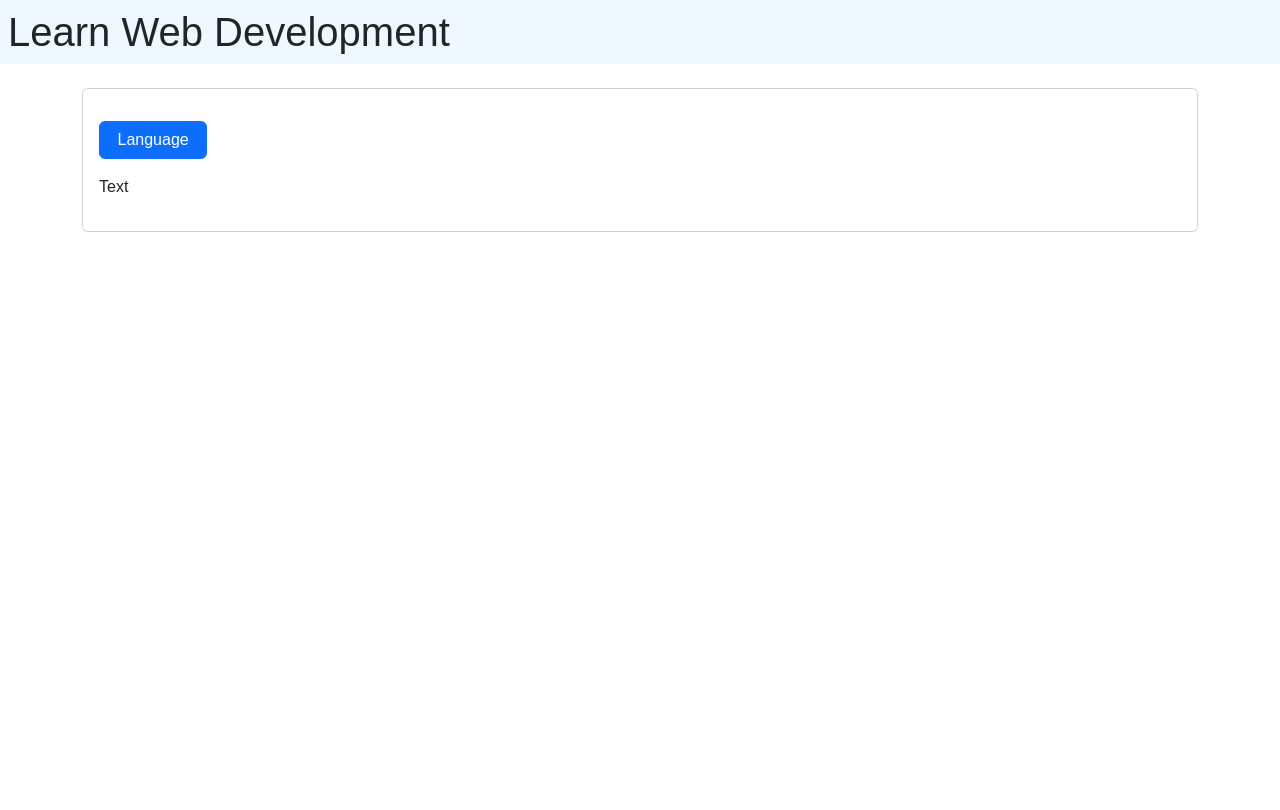
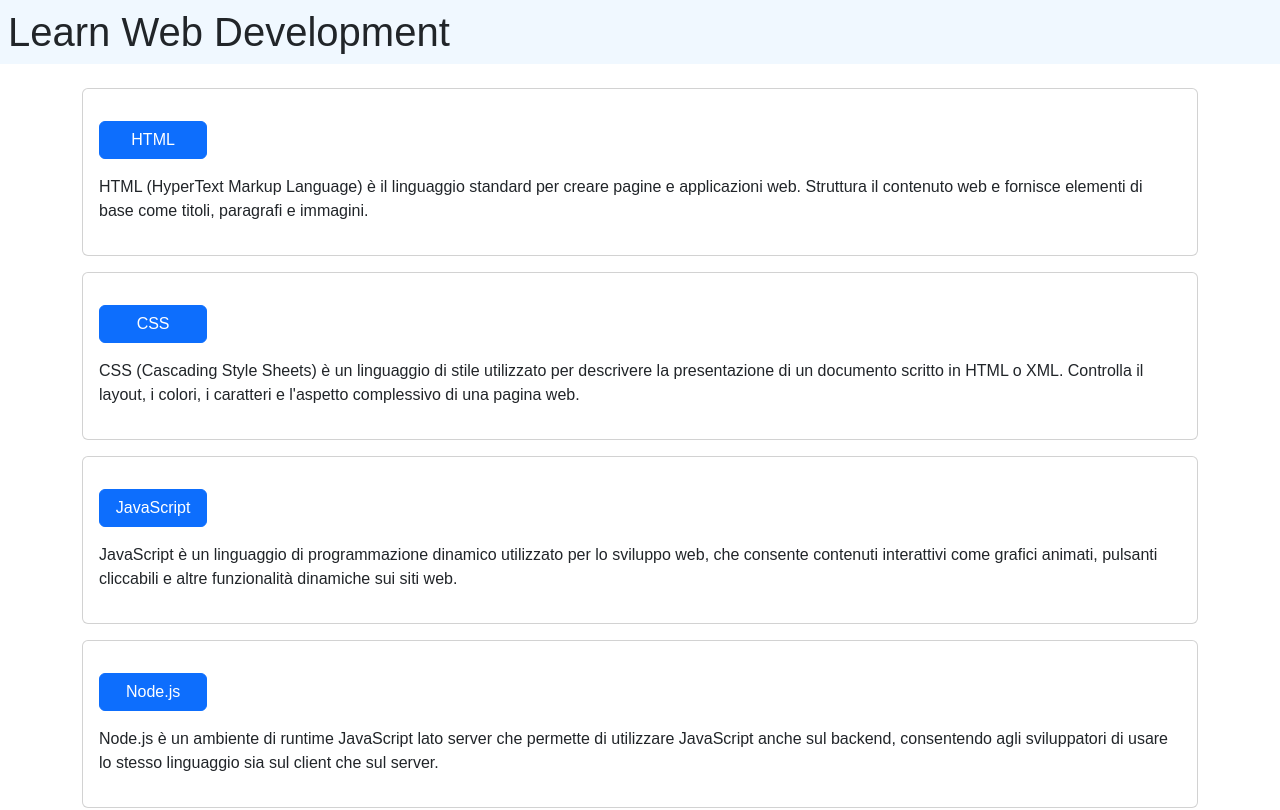
Before and after one commit to NicholasLupo/react-use-state, a React (Vite) app: page / in a window 1280 px wide. Shown: the top 810 px of the page. Built offline with nearby package versions, Linux system fonts and the light colour scheme.

Commit message:
refactor CardComponent to dynamically render languages from data

```diff
--- a/src/components/CardComponent.jsx
+++ b/src/components/CardComponent.jsx
@@ -1,14 +1,20 @@
+import languages from '../data/languages'
+
 export default function CardComponent() {
-
-
 
     return (
 
         <div className="container">
-            <div className="card p-3">
-                <button className="btn btn-primary"> Language </button>
-                <p> Text </p>
-            </div>
+            {
+                languages.map((item) => (
+
+                    <div className="card p-3 mb-3" key={item.id}>
+                        <button className="btn btn-primary"> {item.title} </button>
+                        <p> {item.description} </p>
+                    </div>
+
+                ))
+            }
         </div>
 
     )
--- a/src/data/languages.js
+++ b/src/data/languages.js
@@ -30,3 +30,5 @@
     description: "ReactJS è una libreria JavaScript per costruire interfacce utente, in particolare applicazioni a pagina singola. Consente agli sviluppatori di creare componenti UI riutilizzabili e di gestire efficacemente lo stato dell'applicazione."
   }
 ];
+
+export default languages
```
